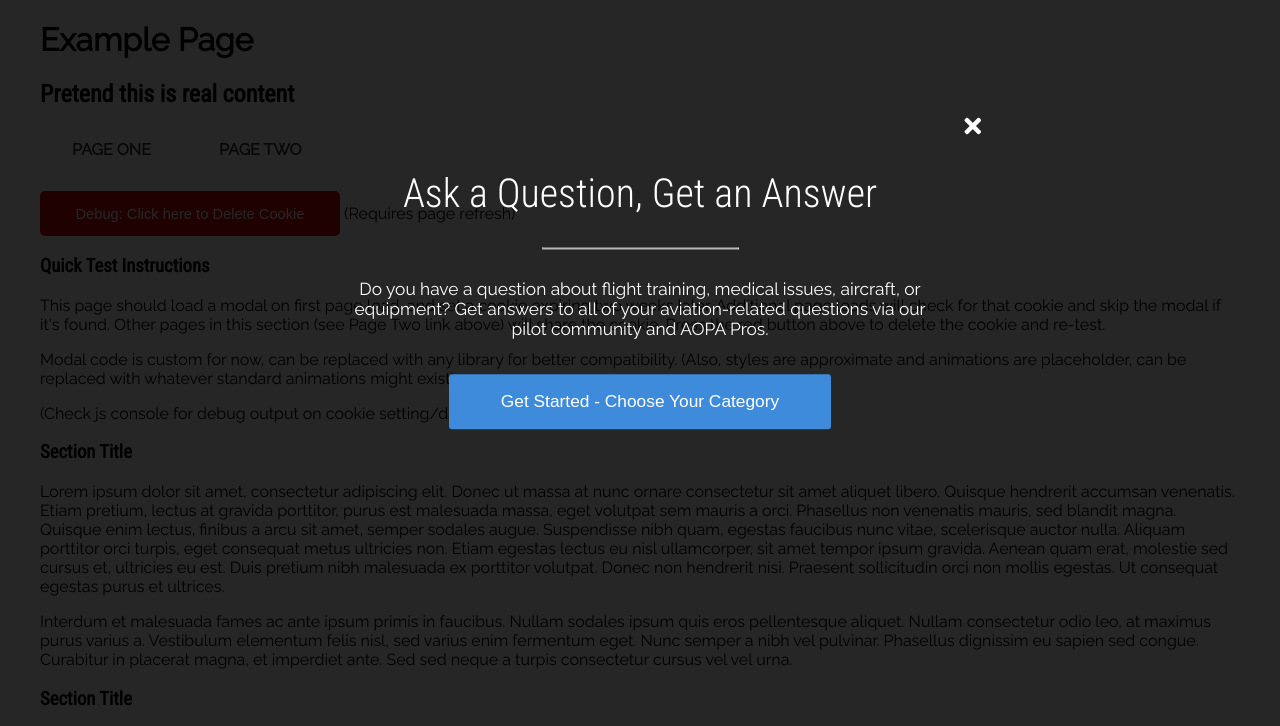
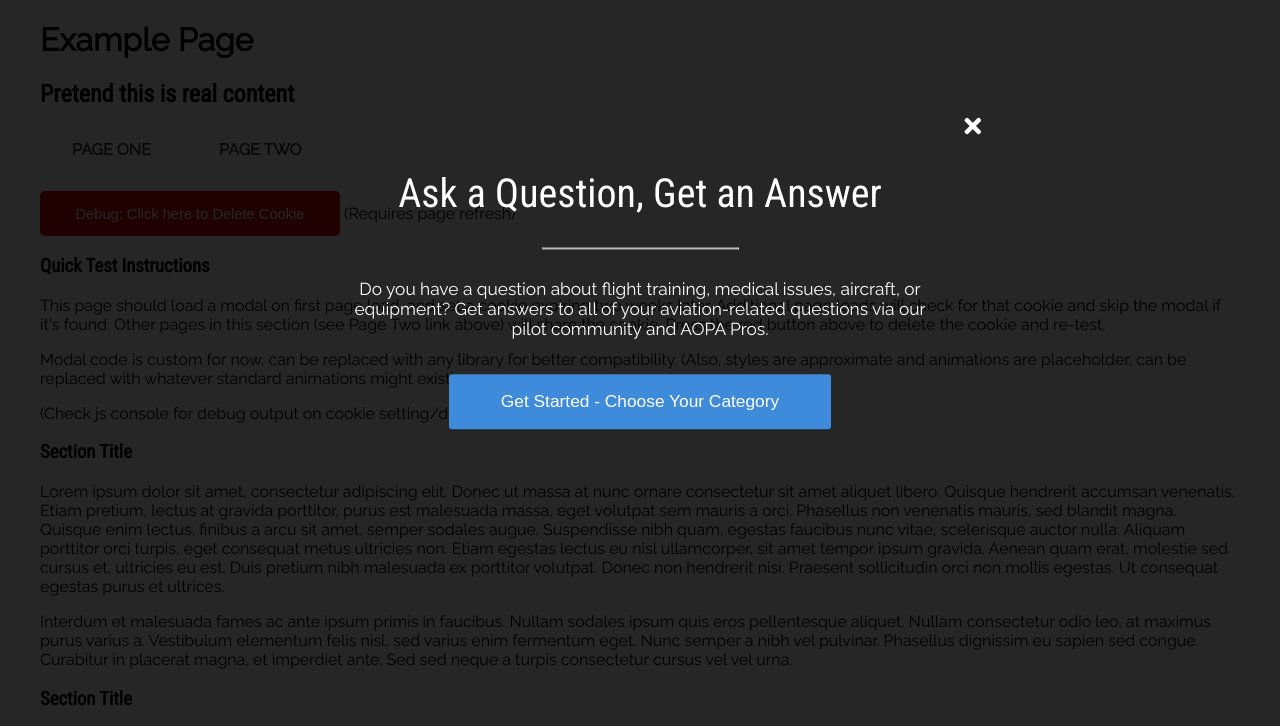
Before and after one commit to gplord/modaltest, a plain HTML site: page index.html in a window 1280 px wide. Shown: the top 726 px of the page. Drawn offline with nearby package versions, Linux system fonts and the light colour scheme.

Commit message:
font-weight fix

```diff
--- a/css/styles.css
+++ b/css/styles.css
@@ -76,7 +76,8 @@ nav.main a:hover {
 
 .modal h3 {
     font-size: 30pt;
-    font-weight: 300;
+    /*font-weight: 300; -- Might be the better match for wireframe? */
+    font-weight: 400;
     margin:0;
     margin-top: 1em;
 }
```
